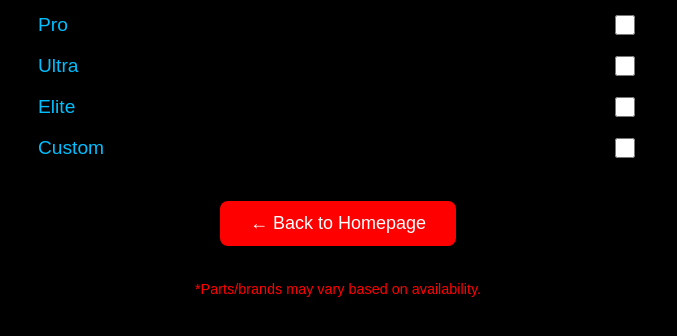
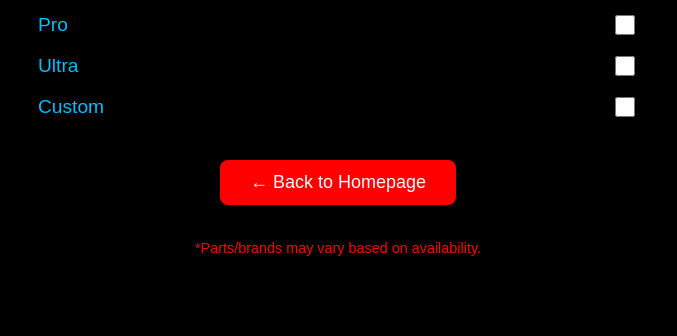
Before and after one commit to Ixvi-PCs/ixvi-pcs.github.io, a plain HTML site: page Order.html in a window 1280 px wide. Shown: the part 176-512 px from the top of the page, without its empty margins (302-979 px from the left). Drawn offline with nearby package versions, Linux system fonts and the light colour scheme.

Commit message:
Disable Elite checkbox in Order.html
Commented out the Elite checkbox in the preset group.

```diff
--- a/Order.html
+++ b/Order.html
@@ -133,7 +133,7 @@
   <label class="checkbox-label">Basic <input type="checkbox" name="preset" value="Basic"></label>
   <label class="checkbox-label">Pro <input type="checkbox" name="preset" value="Pro"></label>
   <label class="checkbox-label">Ultra <input type="checkbox" name="preset" value="Ultra"></label>
-  <label class="checkbox-label">Elite <input type="checkbox" name="preset" value="Elite"></label>
+  <!--<label class="checkbox-label">Elite <input type="checkbox" name="preset" value="Elite"></label>-->
   <label class="checkbox-label">Custom <input type="checkbox" name="preset" value="Custom"></label>
 </div>
 
```
